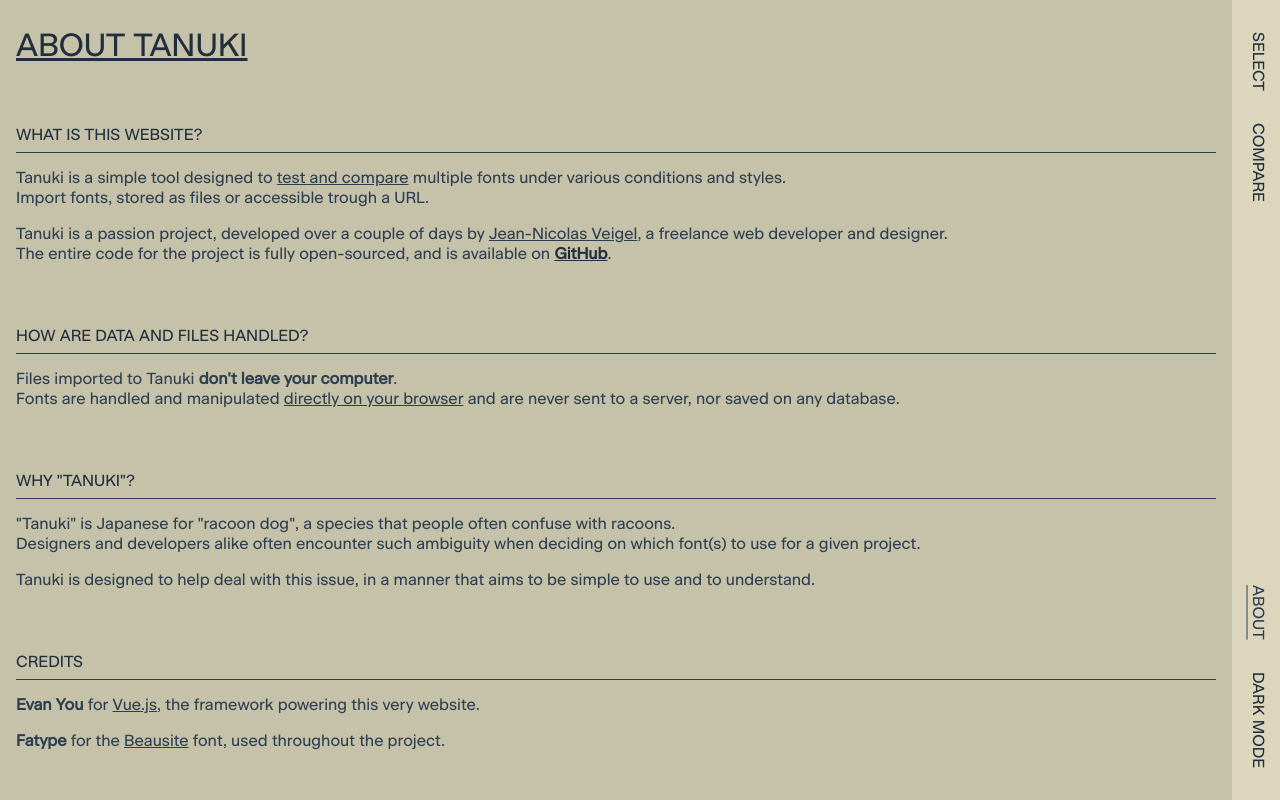
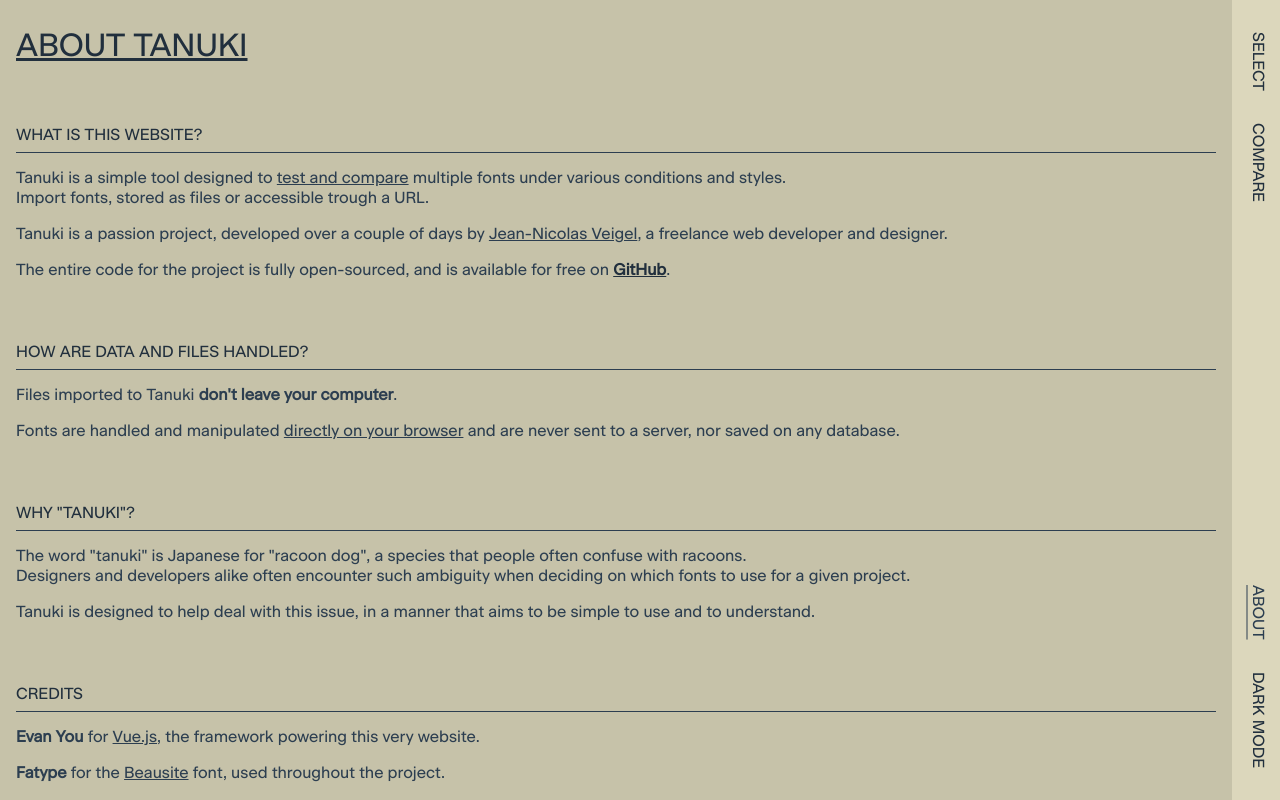
Before and after one commit to blksnk/font-compare, a Vue app: page /about in a window 1280 px wide. Built offline with nearby package versions, Linux system fonts and the light colour scheme.

Commit message:
:memo: about page: wording changes

```diff
--- a/src/views/About.vue
+++ b/src/views/About.vue
@@ -13,9 +13,12 @@
     <p>
       Tanuki is a passion project, developed over a couple of days by
       <span class="underline">Jean-Nicolas Veigel</span>, a freelance web
-      developer and designer.<br />
+      developer and designer.
+    </p>
+
+    <p>
       The entire code for the project is fully open-sourced, and is available
-      on
+      for free on
       <a
         target="_blank"
         rel="noopener noreferrer"
@@ -27,7 +30,10 @@
     <h2>how are data and files handled?</h2>
     <p>
       Files imported to Tanuki
-      <span class="bold">don't leave your computer</span>.<br />
+      <span class="bold">don't leave your computer</span>.
+    </p>
+
+    <p>
       Fonts are handled and manipulated
       <span class="underline">directly on your browser</span> and are never
       sent to a server, nor saved on any database.
@@ -35,10 +41,10 @@
 
     <h2>why "tanuki"?</h2>
     <p>
-      "Tanuki" is Japanese for "racoon dog", a species that people often
-      confuse with racoons.<br />
+      The word "tanuki" is Japanese for "racoon dog", a species that people
+      often confuse with racoons.<br />
       Designers and developers alike often encounter such ambiguity when
-      deciding on which font(s) to use for a given project.
+      deciding on which fonts to use for a given project.
     </p>
 
     <p>
```
